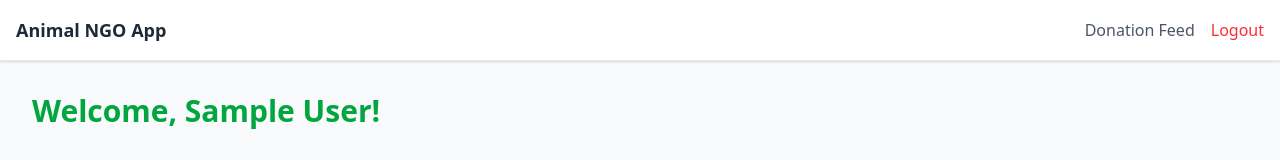
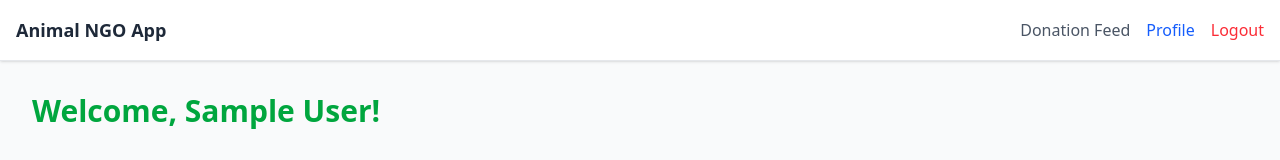
Before and after one commit to NNIIKKKKII/Animal_NGO_Project, a React (Vite) app in the folder animal-ngo-frontend/: page / in a window 1280 px wide. Shown: the top 160 px of the page. Built offline with nearby package versions, Linux system fonts and the light colour scheme; sample sign-in values are in the browser's storage.

Commit message:
modified app.jsx

```diff
--- a/animal-ngo-frontend/src/App.jsx
+++ b/animal-ngo-frontend/src/App.jsx
@@ -15,6 +15,7 @@ import CreateDonation from "./pages/CreateDonation"; // Was a placeholder
 import NearbyCases from "./pages/NearbyCases";
 import VolunteerDashboard from "./pages/VolunteerDashboard";
 import ReportRescue from "./pages/ReportRescue";
+import Profile from "./pages/Profile";
 // ----------------------------------------------------------------
 // ProtectedRoute Component (no changes)
 // ----------------------------------------------------------------
@@ -130,12 +131,21 @@ function App() {
           </Link>
 
           {isAuthenticated ? (
+            <>
+              <Link
+                to="/profile"
+                className="text-blue-600 hover:text-blue-800 font-medium"
+              >
+                Profile
+              </Link>
+
               <button
                 onClick={logout}
                 className="text-red-500 hover:text-red-700 font-medium"
               >
                 Logout
               </button>
+            </>
           ) : (
             <>
               <Link
@@ -161,7 +171,6 @@ function App() {
           <Route path="/register" element={<Register />} />
           <Route path="/login" element={<Login />} />
           <Route path="/donations" element={<DonationFeed />} />
-
           {/* Protected Routes */}
           <Route
             path="/"
@@ -179,13 +188,19 @@ function App() {
             path="/donations/new"
             element={<ProtectedRoute element={<CreateDonation />} />}
           />
-
           <Route
             path="/volunteer/cases"
             element={<ProtectedRoute element={<VolunteerDashboard />} />}
           />
-
-          {/* Catch-all for 404 */}
+          {/* Protected Routes */}
+          <Route
+            path="/"
+            element={<ProtectedRoute element={<Dashboard />} />}
+          />
+          <Route
+            path="/profile"
+            element={<ProtectedRoute element={<Profile />} />}
+          />{" "}
           <Route path="*" element={<NotFound />} />
         </Routes>
       </main>
```
Lines whose indentation alone changed are shown as unchanged.
